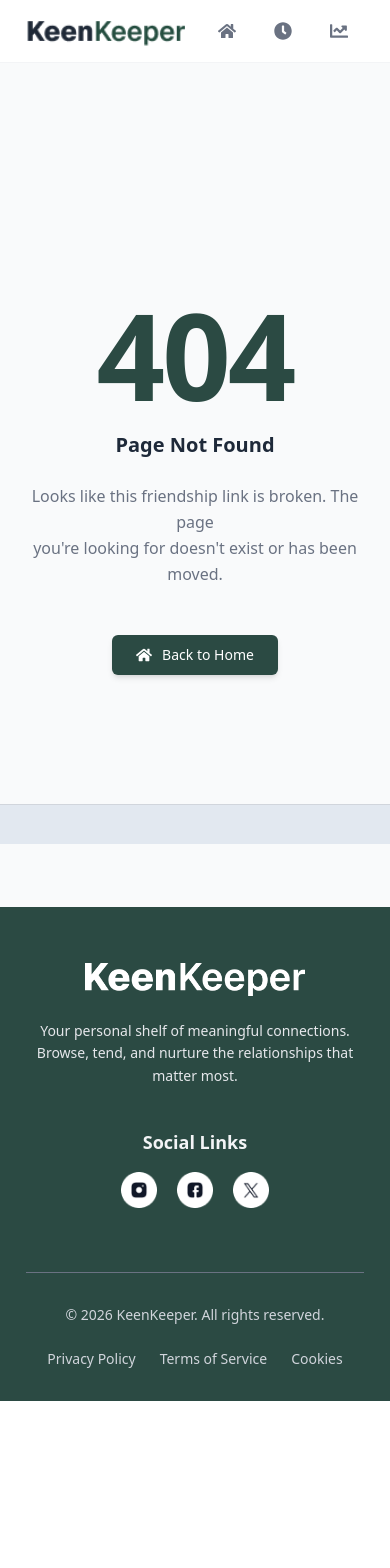
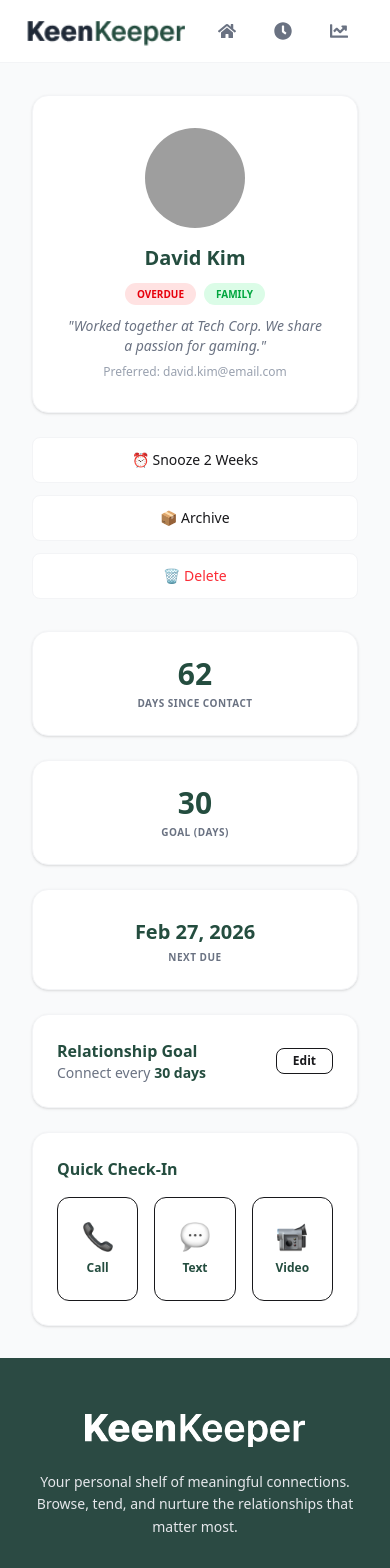
Before and after one commit to Mahamudur10/Assignment-7-Batch-13, a Next.js app: page /friend/1 in a window 390 px wide. Before the commit this address had no page. Shown: the top 1568 px of the page. Before the commit the page ends 1401 px from the top, so only its background shows below. Built offline with nearby package versions, Linux system fonts and the light colour scheme; grey boxes are pictures that could not be loaded.

Commit message:
implement friend details page with responsive layout and design

```diff
--- /dev/null
+++ b/src/app/friend/[id]/page.jsx
@@ -0,0 +1,96 @@
+'use client';
+
+import React, { useState, useEffect } from 'react';
+import Image from 'next/image';
+import { useParams } from 'next/navigation';
+
+const FriendDetails = () => {
+    const { id } = useParams();
+    const [friend, setFriend] = useState(null);
+
+    const brandGreen = "#244d3f";
+
+    useEffect(() => {
+        fetch('/friends.json')
+            .then((res) => res.json())
+            .then((data) => {
+                const found = data.find((f) => f.id.toString() === id);
+                setFriend(found);
+            });
+    }, [id]);
+
+    if (!friend) return <div className="p-10 text-center">Loading...</div>;
+
+    return (
+        <div className="min-h-screen bg-gray-50 p-8">
+            <div className="max-w-6xl mx-auto grid grid-cols-1 lg:grid-cols-12 gap-8 items-stretch">
+
+                <div className="lg:col-span-4 flex flex-col gap-6">
+                    <div className="bg-white p-8 rounded-2xl border border-gray-100 shadow-sm text-center flex-grow">
+                        <div className="relative w-[100px] h-[100px] mx-auto mb-4">
+                            <Image src={friend.picture} alt={friend.name} fill className="rounded-full object-cover" />
+                        </div>
+                        <h1 className="text-xl font-bold" style={{ color: brandGreen }}>{friend.name}</h1>
+                        <div className="my-2 space-x-2">
+                            <span className="bg-red-100 text-red-600 text-[10px] px-3 py-1 rounded-full uppercase font-bold">{friend.status}</span>
+                            <span className="bg-green-100 text-green-600 text-[10px] px-3 py-1 rounded-full uppercase font-bold">Family</span>
+                        </div>
+                        <p className="text-gray-500 text-sm mt-3 italic">"{friend.bio}"</p>
+                        <p className="text-xs text-gray-400 mt-2">Preferred: {friend.email || 'N/A'}</p>
+                    </div>
+
+                    <div className="space-y-3">
+                        <button className="w-full bg-white py-3 border border-gray-100 rounded-lg text-sm font-medium hover:bg-gray-50">⏰ Snooze 2 Weeks</button>
+                        <button className="w-full bg-white py-3 border border-gray-100 rounded-lg text-sm font-medium hover:bg-gray-50">📦 Archive</button>
+                        <button className="w-full bg-white py-3 border border-gray-100 rounded-lg text-sm font-medium text-red-500 hover:bg-red-50">🗑️ Delete</button>
+                    </div>
+                </div>
+
+                <div className="lg:col-span-8 flex flex-col gap-6">
+                    <div className="grid grid-cols-1 sm:grid-cols-3 gap-6">
+                        <div className="bg-white p-6 rounded-2xl border border-gray-100 shadow-sm text-center">
+                            <h2 className="text-3xl font-bold" style={{ color: brandGreen }}>{friend.days_since_contact}</h2>
+                            <p className="text-[10px] text-gray-500 uppercase mt-1 tracking-wider font-semibold">Days Since Contact</p>
+                        </div>
+                        <div className="bg-white p-6 rounded-2xl border border-gray-100 shadow-sm text-center">
+                            <h2 className="text-3xl font-bold" style={{ color: brandGreen }}>{friend.goal}</h2>
+                            <p className="text-[10px] text-gray-500 uppercase mt-1 tracking-wider font-semibold">Goal (Days)</p>
+                        </div>
+                        <div className="bg-white p-6 rounded-2xl border border-gray-100 shadow-sm text-center">
+                            <h2 className="text-xl font-bold mt-1" style={{ color: brandGreen }}>Feb 27, 2026</h2>
+                            <p className="text-[10px] text-gray-500 uppercase mt-1 tracking-wider font-semibold">Next Due</p>
+                        </div>
+                    </div>
+
+                    <div className="bg-white p-6 rounded-2xl border border-gray-100 shadow-sm flex justify-between items-center">
+                        <div>
+                            <h3 className="font-bold" style={{ color: brandGreen }}>Relationship Goal</h3>
+                            <p className="text-sm text-gray-500">Connect every <span className="font-bold" style={{ color: brandGreen }}>{friend.goal} days</span></p>
+                        </div>
+                        <button className="px-4 py-1 border rounded-lg text-xs font-semibold hover:bg-gray-50">Edit</button>
+                    </div>
+
+                    <div className="bg-white p-6 rounded-2xl border border-gray-100 shadow-sm flex-grow">
+                        <h3 className="font-bold mb-4" style={{ color: brandGreen }}>Quick Check-In</h3>
+                        <div className="grid grid-cols-3 gap-4">
+                            <button className="flex flex-col items-center py-6 border rounded-xl hover:bg-gray-50 transition">
+                                <Image src="/assets/call.png" alt="Call" width={30} height={30} />
+                                <span className="text-xs mt-2 font-semibold" style={{ color: brandGreen }}>Call</span>
+                            </button>
+                            <button className="flex flex-col items-center py-6 border rounded-xl hover:bg-gray-50 transition">
+                                <Image src="/assets/text.png" alt="Text" width={30} height={30} />
+                                <span className="text-xs mt-2 font-semibold" style={{ color: brandGreen }}>Text</span>
+                            </button>
+                            <button className="flex flex-col items-center py-6 border rounded-xl hover:bg-gray-50 transition">
+                                <Image src="/assets/video.png" alt="Video" width={30} height={30} />
+                                <span className="text-xs mt-2 font-semibold" style={{ color: brandGreen }}>Video</span>
+                            </button>
+                        </div>
+                    </div>
+                </div>
+            </div>
+        </div>
+    );
+};
+
+export default FriendDetails;
--- a/src/components/homepage/FriendList.jsx
+++ b/src/components/homepage/FriendList.jsx
@@ -2,6 +2,7 @@
 
 import React, { useState, useEffect } from 'react';
 import Image from 'next/image';
+import Link from 'next/link';
 
 const FriendList = () => {
     const [friends, setFriends] = useState([]);
@@ -33,11 +34,9 @@
                 ) : (
                     <div className="grid grid-cols-1 sm:grid-cols-2 lg:grid-cols-3 xl:grid-cols-4 gap-6">
                         {friends.map((friend) => (
-                            <div
-                                key={friend.id}
-                                className="bg-white p-6 rounded-2xl border border-gray-100 shadow-sm hover:shadow-lg transition-all duration-300"
-                            >
 
+                            <Link href={`/friend/${friend.id}`} key={friend.id}>
+                                <div className="bg-white p-6 rounded-2xl border border-gray-100 shadow-sm hover:shadow-lg transition-all duration-300 cursor-pointer h-full">
                                     <div className="flex justify-center mb-4">
                                         <Image
                                             src={friend.picture}
@@ -71,6 +70,7 @@
                                         </span>
                                     </div>
                                 </div>
+                            </Link>
                         ))}
                     </div>
                 )}
```
Lines whose indentation alone changed are shown as unchanged.
